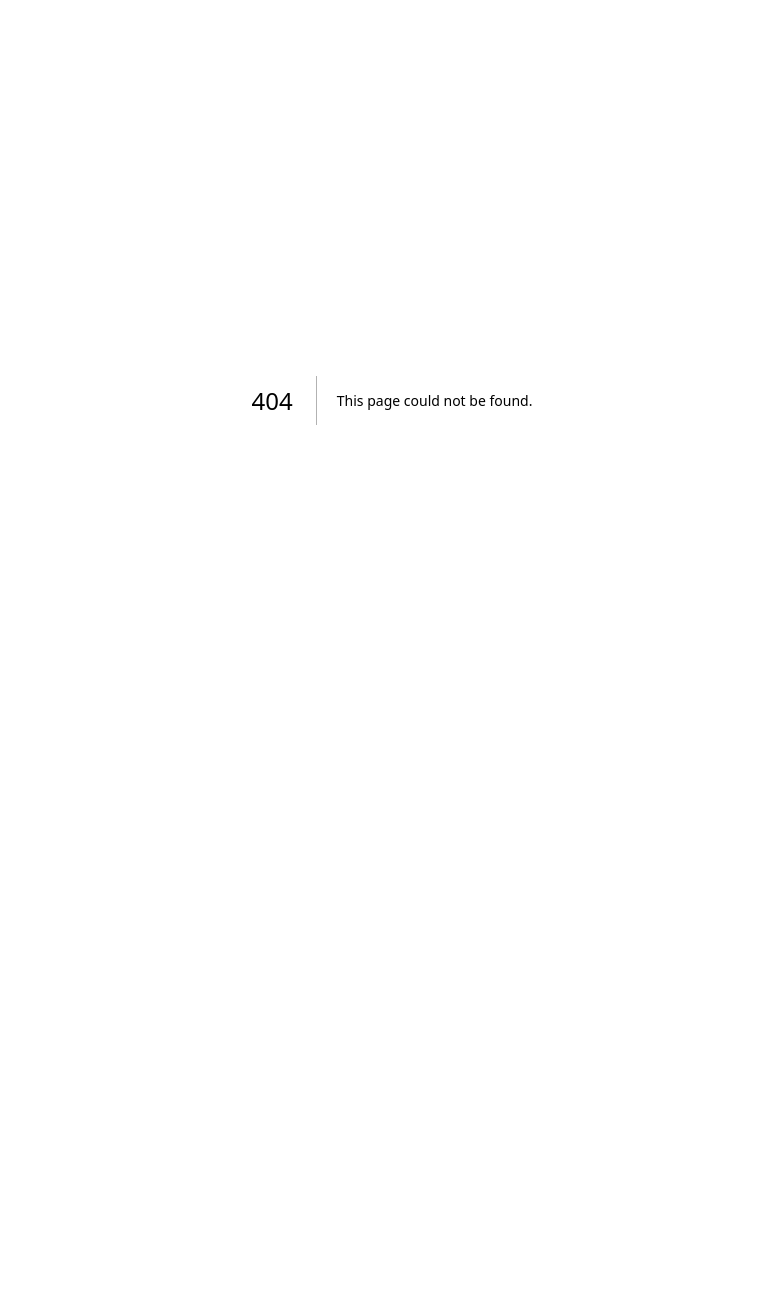
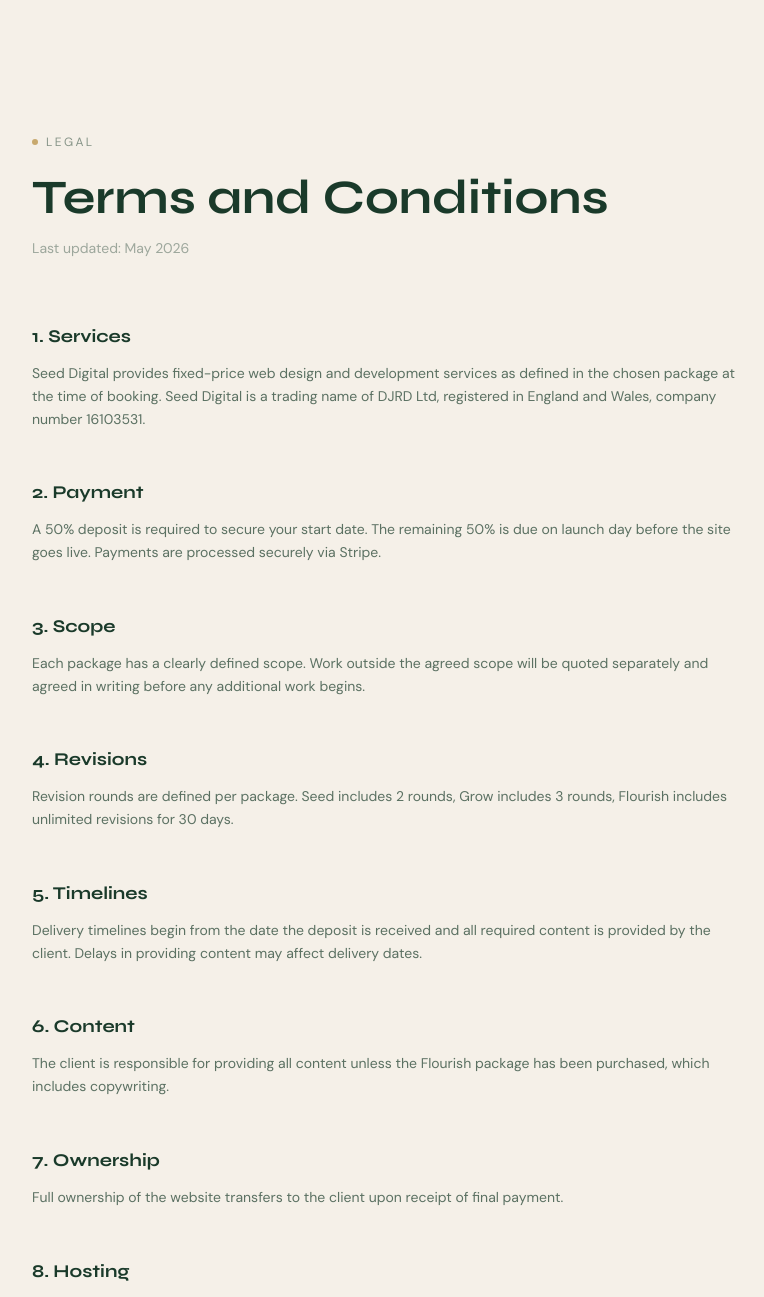
Before and after one commit to djrdunton-pocket/seed-digital, a Next.js app: page /terms in a window 1280 px wide. Before the commit this address had no page. Shown: the top 1297 px of the page, without its empty margins (248-1012 px from the left). Before the commit the page ends 800 px from the top, so only its background shows below. Built offline with nearby package versions, Linux system fonts and the light colour scheme.

Commit message:
git commit -Tcs link registration to footer

```diff
--- a/app/components/Footer.tsx
+++ b/app/components/Footer.tsx
@@ -10,7 +10,7 @@
                 <div className="w-1.5 h-1.5 rounded-full bg-[#c8a96e]" />
                 <span className="text-xs tracking-[0.2em] uppercase text-[#1a3a2a]/50">Get in touch</span>
               </div>
-              <h2 className="font-syne text-4xl md:text-5xl font-light text-[#1a3a2a] mb-6">Start your project</h2>
+              <h2 className="font-syne text-4xl md:text-5xl font-bold text-[#1a3a2a] mb-6">Start your project</h2>
               <p className="text-[#1a3a2a]/60 leading-relaxed mb-6">Tell us about your business and what you need. We will get back to you within 24 hours.</p>
               <div className="flex flex-col gap-3">
                 <div className="flex items-center gap-3">
@@ -45,7 +45,7 @@
         <div className="max-w-6xl mx-auto px-6">
           <div className="grid grid-cols-1 md:grid-cols-3 gap-12 mb-12">
             <div>
-              <div className="font-syne text-2xl text-[#f5f0e8] mb-3">Seed <span className="text-[#c8a96e]">Digital</span></div>
+              <div className="font-syne text-2xl font-bold text-[#f5f0e8] mb-3">Seed <span className="text-[#c8a96e]">Digital</span></div>
               <p className="text-sm text-[#f5f0e8]/50 leading-relaxed">Fixed-price websites for Bath, Bristol and Somerset.</p>
             </div>
             <div>
@@ -66,7 +66,10 @@
           </div>
           <div className="border-t border-[#f5f0e8]/10 pt-8 flex flex-col md:flex-row justify-between items-center gap-4">
             <p className="text-xs text-[#f5f0e8]/30">© 2026 Seed Digital. All rights reserved.</p>
-            <p className="text-xs text-[#f5f0e8]/30">Bath · Bristol · Somerset · seed-digital.ai</p>
+            <div className="flex gap-6">
+              <a href="/terms" className="text-xs text-[#f5f0e8]/30 hover:text-[#f5f0e8] transition-colors">Terms and Conditions</a>
+            </div>
+            <p className="text-xs text-[#f5f0e8]/30">Seed Digital is a trading name of DJRD Ltd · Registered in England and Wales · Company no. 16103531</p>
           </div>
         </div>
       </footer>
--- /dev/null
+++ b/app/terms/page.tsx
@@ -0,0 +1,87 @@
+export const metadata = {
+    title: 'Terms and Conditions · Seed Digital',
+    description: 'Terms and conditions for Seed Digital web design services.',
+  };
+
+  export default function TermsPage() {
+    return (
+      <main className="bg-[#f5f0e8] min-h-screen pt-32 pb-24">
+        <div className="max-w-3xl mx-auto px-6">
+          <div className="inline-flex items-center gap-2 mb-6">
+            <div className="w-1.5 h-1.5 rounded-full bg-[#c8a96e]" />
+            <span className="text-xs tracking-[0.2em] uppercase text-[#1a3a2a]/50">Legal</span>
+          </div>
+          <h1 className="font-syne text-4xl md:text-5xl font-bold text-[#1a3a2a] mb-4">Terms and Conditions</h1>
+          <p className="text-sm text-[#1a3a2a]/40 mb-16">Last updated: May 2026</p>
+
+          <div className="flex flex-col gap-12">
+
+            <div>
+              <h2 className="font-syne text-lg font-bold text-[#1a3a2a] mb-3">1. Services</h2>
+              <p className="text-[#1a3a2a]/70 leading-relaxed text-sm">Seed Digital provides fixed-price web design and development services as defined in the chosen package at the time of booking. Seed Digital is a trading name of DJRD Ltd, registered in England and Wales, company number 16103531.</p>
+            </div>
+
+            <div>
+              <h2 className="font-syne text-lg font-bold text-[#1a3a2a] mb-3">2. Payment</h2>
+              <p className="text-[#1a3a2a]/70 leading-relaxed text-sm">A 50% deposit is required to secure your start date. The remaining 50% is due on launch day before the site goes live. Payments are processed securely via Stripe.</p>
+            </div>
+
+            <div>
+              <h2 className="font-syne text-lg font-bold text-[#1a3a2a] mb-3">3. Scope</h2>
+              <p className="text-[#1a3a2a]/70 leading-relaxed text-sm">Each package has a clearly defined scope. Work outside the agreed scope will be quoted separately and agreed in writing before any additional work begins.</p>
+            </div>
+
+            <div>
+              <h2 className="font-syne text-lg font-bold text-[#1a3a2a] mb-3">4. Revisions</h2>
+              <p className="text-[#1a3a2a]/70 leading-relaxed text-sm">Revision rounds are defined per package. Seed includes 2 rounds, Grow includes 3 rounds, Flourish includes unlimited revisions for 30 days.</p>
+            </div>
+
+            <div>
+              <h2 className="font-syne text-lg font-bold text-[#1a3a2a] mb-3">5. Timelines</h2>
+              <p className="text-[#1a3a2a]/70 leading-relaxed text-sm">Delivery timelines begin from the date the deposit is received and all required content is provided by the client. Delays in providing content may affect delivery dates.</p>
+            </div>
+
+            <div>
+              <h2 className="font-syne text-lg font-bold text-[#1a3a2a] mb-3">6. Content</h2>
+              <p className="text-[#1a3a2a]/70 leading-relaxed text-sm">The client is responsible for providing all content unless the Flourish package has been purchased, which includes copywriting.</p>
+            </div>
+
+            <div>
+              <h2 className="font-syne text-lg font-bold text-[#1a3a2a] mb-3">7. Ownership</h2>
+              <p className="text-[#1a3a2a]/70 leading-relaxed text-sm">Full ownership of the website transfers to the client upon receipt of final payment.</p>
+            </div>
+
+            <div>
+              <h2 className="font-syne text-lg font-bold text-[#1a3a2a] mb-3">8. Hosting</h2>
+              <p className="text-[#1a3a2a]/70 leading-relaxed text-sm">Hosting is provided free in year 1. After year 1, hosting is charged at £90/yr. The client may choose to host elsewhere at any time and all files will be handed over on request.</p>
+            </div>
+
+            <div>
+              <h2 className="font-syne text-lg font-bold text-[#1a3a2a] mb-3">9. Intellectual Property</h2>
+              <p className="text-[#1a3a2a]/70 leading-relaxed text-sm">Seed Digital retains the right to display completed work in its portfolio unless the client requests otherwise in writing.</p>
+            </div>
+
+            <div>
+              <h2 className="font-syne text-lg font-bold text-[#1a3a2a] mb-3">10. Liability</h2>
+              <p className="text-[#1a3a2a]/70 leading-relaxed text-sm">Seed Digital's liability is limited to the value of the project fee paid. We are not liable for any loss of business, revenue or data arising from use of the website.</p>
+            </div>
+
+            <div>
+              <h2 className="font-syne text-lg font-bold text-[#1a3a2a] mb-3">11. Cancellation</h2>
+              <p className="text-[#1a3a2a]/70 leading-relaxed text-sm">If the client cancels after work has begun, the deposit is non-refundable. If Seed Digital cancels, a full refund of the deposit will be issued.</p>
+            </div>
+
+            <div>
+              <h2 className="font-syne text-lg font-bold text-[#1a3a2a] mb-3">12. Governing Law</h2>
+              <p className="text-[#1a3a2a]/70 leading-relaxed text-sm">These terms are governed by the laws of England and Wales.</p>
+            </div>
+
+          </div>
+
+          <div className="mt-16 pt-8 border-t border-[#1a3a2a]/10">
+            <a href="/" className="text-sm text-[#1a3a2a]/50 hover:text-[#1a3a2a] transition-colors">← Back to Seed Digital</a>
+          </div>
+        </div>
+      </main>
+    );
+  }
```
